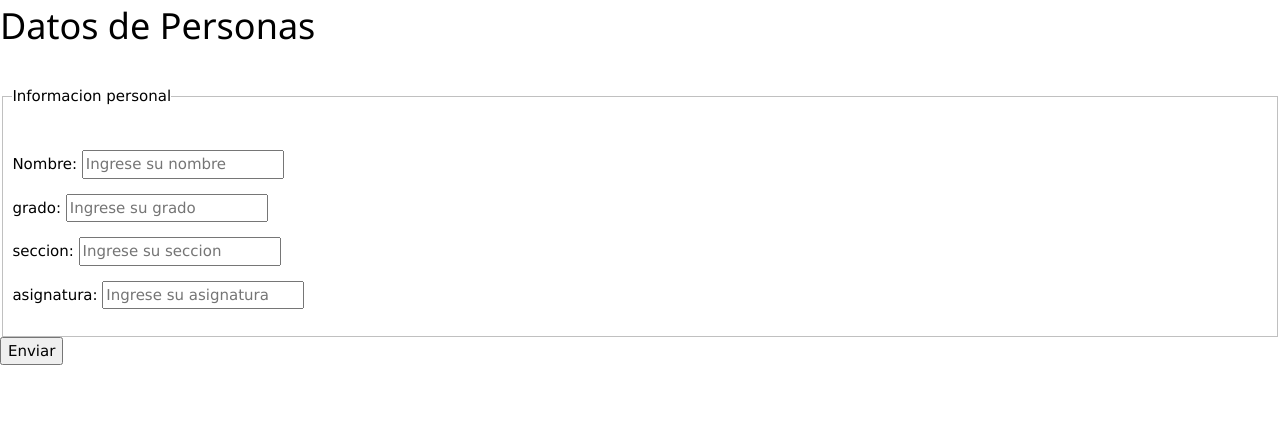
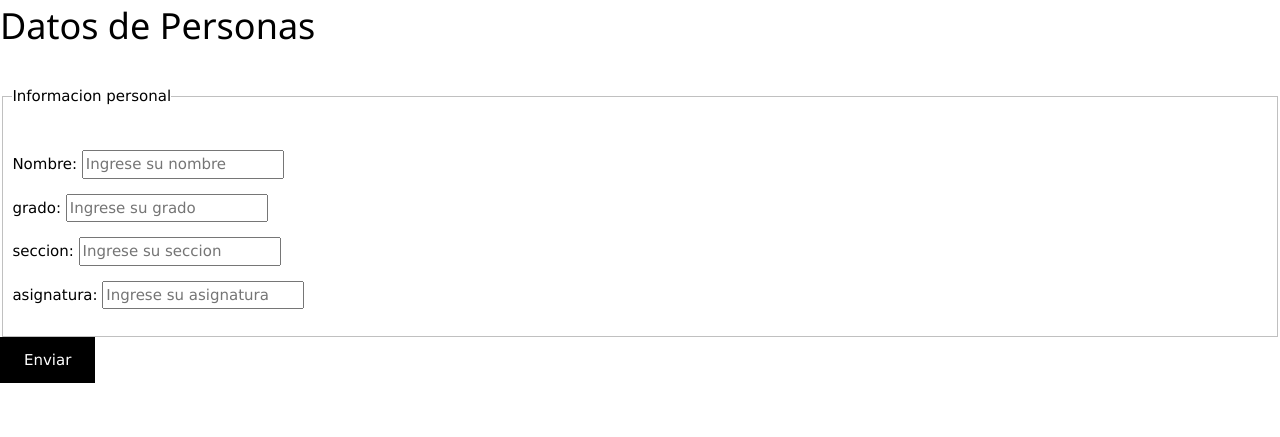
Before and after one commit to jmoratayat/CRUD-web, a PHP site: page /html/agregar.html in a window 1280 px wide. Shown: the part 62-499 px from the top of the page. Run offline with PHP 8.4, Linux system fonts and the light colour scheme.

Commit message:
CSS Button

```diff
--- a/html/agregar.html
+++ b/html/agregar.html
@@ -18,7 +18,7 @@
             <p><label>seccion: <input type="text" name="seccion" autocomplete="off" placeholder="Ingrese su seccion" required></label></p>
             <p><label>asignatura: <input type="text" name="asignatura" autocomplete="off" placeholder="Ingrese su asignatura" required></label></p>
         </fieldset>
-        <input type="submit" name="enviar"value="Enviar">
+        <input type="submit" name="enviar"value="Enviar" class="w3-button w3-black w3-padding-large w3-margin-bottom">
 </form>
   </body>
 </html>
--- a/html/eliminar.html
+++ b/html/eliminar.html
@@ -15,7 +15,7 @@
             <legend>Informacion personal</legend>
             <p><label>ID a eliminar: <input type="number" name="id" autocomplete="off" placeholder="Ingrese ID" required></label></p>
         </fieldset>
-        <input type="submit" name="enviar"value="Enviar">
+        <input type="submit" name="enviar"value="Enviar" class="w3-button w3-black w3-padding-large w3-margin-bottom">
 </form>
 
   </body>
--- a/php/read.php
+++ b/php/read.php
@@ -8,7 +8,7 @@
         <p></p>
         <label for="codigo"><b>Codigo a buscar</b></label>
         <input type="number" placeholder="Ingrese el Codigo" name="codigo" required>
-        <button type="submit">Buscar</button>
+        <button type="submit" class="w3-button w3-black w3-padding-large w3-margin-bottom">Buscar</button>
     </div>
     <div class="container" style="background-color:#f1f1f1">
     </div>
```
